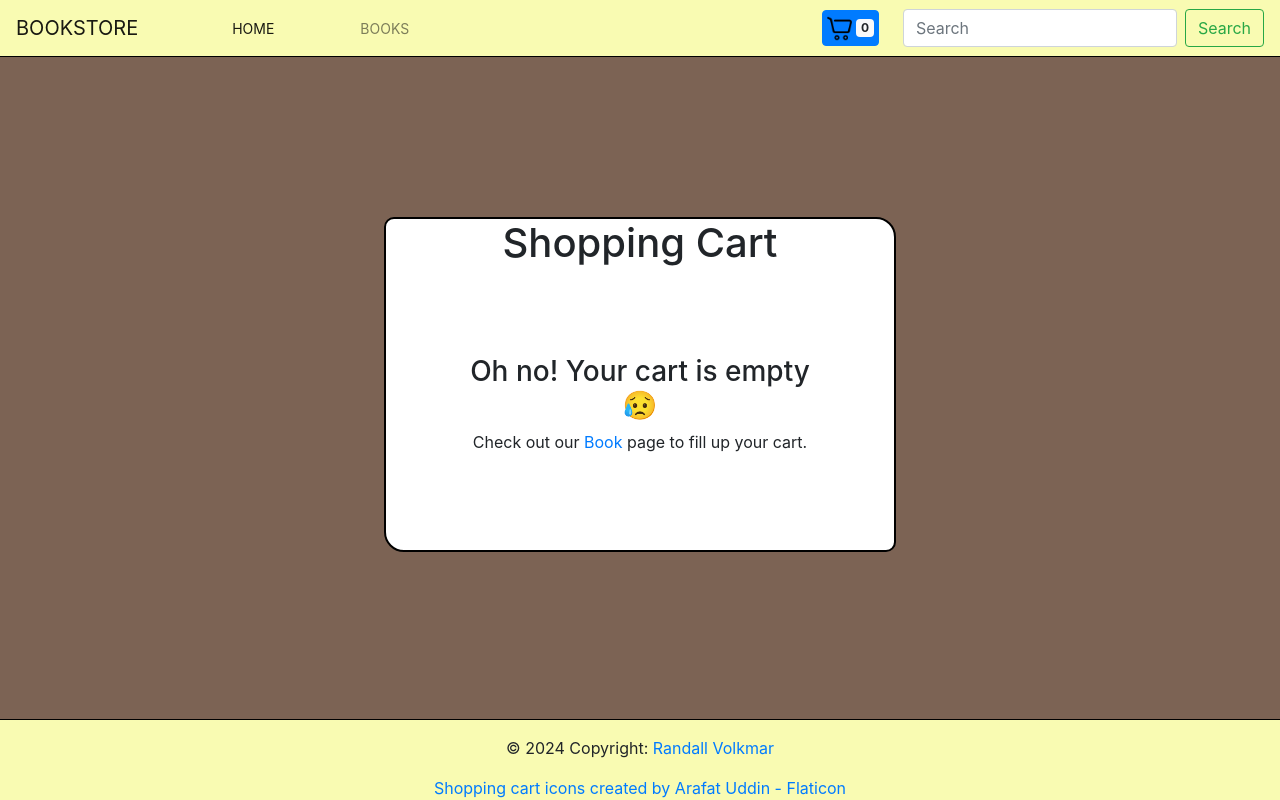
After one commit to Randall-V-OTC/bookstore_practice, a PHP site: page /shopping-cart.php in a window 1280 px wide. The commit adds this page. Run offline with PHP 8.4, Linux system fonts and the light colour scheme.

Commit message:
everything but removing individual books is working

```diff
--- a/css/styles.css
+++ b/css/styles.css
@@ -1,5 +1,6 @@
+@import url('https://fonts.googleapis.com/css?family=Work+Sans:400,600');
 body {
-    background-color: darksalmon;
+    background-color: #7C6354 !important;
 }
 
 .login-form {
@@ -18,10 +19,9 @@ body {
 
 .bookContainer {
     display: grid;
-    grid-template-columns: repeat(3, 1fr);
+    grid-template-columns: repeat(4, 1fr);
     width: 75%;
-    margin: 5rem auto;
-    gap: 1rem; /* Adds spacing between each book component */
+    margin: 8rem auto;
 }
 
 .bookComponent {
@@ -34,6 +34,7 @@ body {
     border: 2px solid black;
     border-radius: 10px;
     background-color: white;
+    margin: auto; /* center the components as a whole in their parent */
 }
 
 .bookComponent img {
@@ -43,43 +44,208 @@ body {
     object-fit: cover;
     border: 1px solid black;
     margin: 0 auto;
-    border-radius: 7px 0px 0px 0px;
+    border-radius: 6px 0px 0px 0px;
 }
 
 .bookDivRight {
     grid-area: details;
     display: flex;
     flex-direction: column;
+    background: #F8FCDA;
+    border-radius: 0px 7px 0px 0px;
 }
 
 .bookDivBottom {
     grid-area: button;
     display: flex;
+    padding: 0.5rem;
     justify-content: center;
-    margin-top: 1rem;
+    background-color: #E3E9C2;
+    border-radius: 0px 0px 7px 7px;
+}
+
+.bookAddToCart form {
+    display: flex;
+    justify-content: center;
+    display: flex;
+    justify-content: center;
+    align-items: center;
 }
 
 .bookTitle, .bookAuthor, .bookPrice {
     text-align: center;
     padding: 0.5rem;
     height: 61px;
+    display: flex;
+    justify-content: center;
+    align-items: center;
+    border-bottom: 1px solid black;
+}
+
+.bookTitle:hover, .bookAuthor:hover, .bookPrice:hover, .bookDivBottom:hover, .bookComponent img:hover {
+    opacity: 0.9;
 }
 
 .bookTitle {
-    background-color: aqua;
+    border-bottom: 1px solid black;
     border-radius: 0px 7px 0px 0px;
 }
 
 .bookAuthor {
-    background-color: brown;
+
 }
 
 .bookPrice {
-    background-color: purple;
     border-bottom: 1px solid black;
 }
 
-.bookAddToCart form {
+footer {
+    background-color: #F9FBB2;
+    border-top: 1px solid black;
+}
+
+/* --------------------------------------------------------------------------------------------------------------
+    Navbar CSS thanks Kevin credit from https://www.mockplus.com/blog/post/bootstrap-navbar-template
+
+    Modified by myself for use on my project
+*/
+
+.navContainer {
+	width: 100%;
+    margin-left: 0;
+	margin: 0 auto;
+}
+
+.header {
+    background-color: #F9FBB2;
+    border-bottom: 1px solid black;
+}
+
+.header::after {
+    content: '';
+    display: table;
+    clear: both;
+}
+
+.logo {
+    float: left;
+    margin-left: 2.5rem;
+    padding: 10px 0;
+}
+
+/* nav {
+    float: left;
+} */
+
+nav ul {
+    margin: 0;
+    padding: 0;
+    list-style: none;
+}
+
+nav li {
+    display: inline-block;
+    margin-left: 70px;
+    position: relative;
+}
+
+nav a {
+    color: black;
+    text-decoration: none;
+    text-transform: uppercase;
+    font-size: 14px;
+}
+
+nav a:hover {
+    color: #000;
+}
+
+nav a::before {
+    content: '';
+    display: block;
+    height: 7px;
+    background-color: #7C6354;
+    position: absolute;
+    top: 0;
+    width: 0%;
+    transition: all ease-in-out 550ms;
+}
+
+nav a:hover::before {
+    width: 100%;
+}
+
+.cartIcon {
+    width: 25px;
+    height: 25px;
+}
+
+/* -------------------------------------------------- END NAVBAR -------------------------------------------------- */
+
+/* -------------------------------------------- BEGIN CART -------------------------------------------- */
+
+.cartContainer {
+    background-color: black;
+    display: grid;
+    background-color: white;
+    width: 40%;
+    margin: 10rem auto;
+    border: 2px solid black;
+    border-radius: 10px 20px 10px 20px;
+}
+
+.cartContents {
+    display: column;
+}
+
+.cartBookContainer {
+    display: grid;
+    grid-template-areas:
+        "cartimg cartdetails";
+    /* use this two define each column width,
+    left is 128 and right is adjustible to its content */
+    grid-template-columns: 128px auto;
+    width: 60%;
+    margin: 1rem auto 0 auto;
+    border: 2px solid black;
+}
+
+.cartBookDivLeft {
+    grid-area: cartimg;
     display: flex;
-    justify-content: center;
+    flex-direction: column;
+    width: 128px;
+    height: 183px;
 }
+
+.cartBookDivLeft img {
+    width: 128px;
+    height: 183px;
+    border: 1px solid black;
+}
+
+.cartBookDivRight {
+    grid-area: cartdetails;
+    display: flex;
+    flex-direction: column;
+    text-align: left;
+}
+
+.cartDivRightBottom {
+    margin: auto 10px 5px auto;
+}
+
+.cartTotalBottom {
+    border-width: 0px 1px 1px 1px;
+    border-style: solid;
+    border-color: black;
+    width: 60%;
+    margin: 0 auto 2.5rem auto;
+    padding: 1rem 0 3rem 0;
+}
+
+.cartEmptyDiv {
+    padding: 5rem;
+}
+
+/* -------------------------------------------- END CART -------------------------------------------- */
--- a/model/book_db.php
+++ b/model/book_db.php
@@ -1,4 +1,6 @@
 <?php
+
+    $cart = isset($_COOKIE['cart']) ? json_decode($_COOKIE['cart'], true) : [];
 
     //include "functions/book.php";
 
@@ -45,3 +47,68 @@
         return $initQuery->fetchAll(PDO::FETCH_ASSOC);
 
     }
+
+    function getBook($id) {
+        // globalize (is that a word?) the neccessary variables
+        global $dsn, $user, $pass;
+
+        // try to create a PDO object to use to access the database else log the error
+        try {
+            $db = new PDO($dsn, $user, $pass);
+        }
+        catch (PDOException $ex) {
+            echo("<script>console.log('PDOException in book_db.php: getBooks() -> $ex->getMessage.');</script>");
+        }
+
+        // prepare a query
+        $initQuery = $db->prepare("SELECT * FROM book WHERE book.bookId = $id");
+
+        // execute the query
+        $initQuery->execute();
+
+        // fetch the results
+        return $initQuery->fetch(PDO::FETCH_ASSOC);
+    }
+
+    function clearCart() {
+        $_SESSION['cart'] = '';
+        unset($_SESSION['cart']);
+        setcookie('cart', '', time() - 3600, '/');
+    }
+
+    function removeBookFromCart($bookId, $quantity) {
+        global $cart;
+        if (isset($_SESSION['cart']) !== '') {
+            $_SESSION['cart'][$bookId] == 0;
+        }
+    }
+
+    // sets the specified bookId's quantity in the cart
+    // so if if you use (1, 2) is will set the book with id = 1 to quantity = 2
+    function setBookToQuantity($bookId, $quantity) {
+        if ($_SESSION['cart'] !== '') {
+            $_SESSION['cart'][$bookId] = $quantity;
+        }
+    }
+
+    // a function to add a book to the cart using the specified quantity, which is defaulted to one if not specified
+    function addToCart($bookId, $quantity = 1) {
+
+        // grab the cart variable for use in this function
+        global $cart;
+
+        // if the book already exists in the cart, update the quantity of said book
+        // otherwise if the book doesn't exist, add it to the cart
+        $cart[$bookId] = isset($cart[$bookId]) ? $cart[$bookId] + $quantity : $quantity;
+
+        if ($bookId !== '') {
+            if (isset($_SESSION['cart'][$bookId])) {
+                $_SESSION['cart'][$bookId] += $quantity; // add the specified quantity
+            } else {
+                $_SESSION['cart'][$bookId] = $quantity;
+            }
+        }
+
+        setcookie('cart', json_encode($cart), time() + 3600, '/');
+
+    }
--- /dev/null
+++ b/shopping-cart.php
@@ -0,0 +1,20 @@
+<?php
+    session_start();
+    include "model/book_db.php";
+?>
+<!DOCTYPE html>
+<html lang="en">
+    <head>
+        <meta charset="UTF-8">
+        <meta name="viewport" content="width=device-width, initial-scale=1.0">
+        <title>Bookstore - Cart</title>
+        <link rel="stylesheet" href="https://cdn.jsdelivr.net/npm/bootstrap@4.0.0/dist/css/bootstrap.min.css" integrity="sha384-Gn5384xqQ1aoWXA+058RXPxPg6fy4IWvTNh0E263XmFcJlSAwiGgFAW/dAiS6JXm" crossorigin="anonymous">
+        <script src="https://cdn.jsdelivr.net/npm/bootstrap@4.0.0/dist/js/bootstrap.min.js" integrity="sha384-JZR6Spejh4U02d8jOt6vLEHfe/JQGiRRSQQxSfFWpi1MquVdAyjUar5+76PVCmYl" crossorigin="anonymous"></script>
+        <link rel="stylesheet" href="css/styles.css">
+    </head>
+    <?php include "view/includes/navbar.php" ?>
+    <body class="min-vh-100">
+        <?php include "view/viewcart.php" ?>
+    </body>
+    <?php include "view/includes/footer.php"; ?>
+</html>
--- a/view/bookview.php
+++ b/view/bookview.php
@@ -1,7 +1,8 @@
 <?php
 
     // include "../model/user_db.php";
-    include "../model/book_db.php";
+    //include "../model/book_db.php";
+    //include "model" . DIRECTORY_SEPARATOR . "book_db.php";
 
     $books = getBooks();
 
@@ -21,7 +22,8 @@
             $bookAuthor = $book['bookAuthor'];
             $bookPrice = $book['bookPrice'];
             $bookId = $book['bookId'];
-            include "../components/book.php";
+            // include "../components/book.php";
+            include "components" . DIRECTORY_SEPARATOR . "book.php";
         }
     ?>
 </div>
--- /dev/null
+++ b/view/includes/footer.php
@@ -0,0 +1,9 @@
+<footer class="text-center text-lg-start fixed-bottom">
+  <!-- Copyright -->
+  <div class="foot text-center p-3">
+    © 2024 Copyright:
+    <a class="text-body" href="#">Randall Volkmar</a>
+  </div>
+  <a href="https://www.flaticon.com/free-icons/shopping-cart" title="shopping cart icons">Shopping cart icons created by Arafat Uddin - Flaticon</a>
+  <!-- Copyright -->
+</footer>
--- /dev/null
+++ b/view/includes/navbar.php
@@ -0,0 +1,29 @@
+<?php
+
+?>
+
+<nav class="navbar navbar-expand-lg navbar-light header">
+  <div class="navbar-brand text-uppercase">Bookstore</div>
+  <button class="navbar-toggler" type="button" data-toggle="collapse" data-target="#navbarSupportedContent" aria-controls="navbarSupportedContent" aria-expanded="false" aria-label="Toggle navigation">
+    <span class="navbar-toggler-icon"></span>
+  </button>
+
+  <div class="collapse navbar-collapse" id="navbarSupportedContent">
+    <ul class="navbar-nav mr-auto">
+      <li class="nav-item active">
+        <a class="nav-link" href="#">Home <span class="sr-only">(current)</span></a>
+      </li>
+      <li class="nav-item">
+        <a class="nav-link" href="/bookstore_practice/books.php">Books</a>
+      </li>
+    </ul>
+    <button type="button" class="btn btn-primary mr-4 p-1" title="Shopping Cart" onclick="window.location.href='/bookstore_practice/shopping-cart.php'">
+        <img class="cartIcon" src="model/images/cart.png"> <span class="badge badge-light">0</span>
+    <span class="sr-only">items in cart</span>
+    </button>
+    <form class="form-inline my-2 my-lg-0">
+      <input class="form-control mr-sm-2" type="search" placeholder="Search" aria-label="Search">
+      <button class="btn btn-outline-success my-2 my-sm-0" type="submit">Search</button>
+    </form>
+  </div>
+</nav>
--- a/view/viewcart.php
+++ b/view/viewcart.php
@@ -0,0 +1,97 @@
+<?php
+    $cartTotal = 0;
+    $cartTotalQuantity = 0;
+
+    // clears the cart if the clear cart button is clicked
+    if (isset($_POST['clearCartButton'])) {
+        clearCart();
+    }
+
+    if (isset($_POST['removeAllBooksFromCart'])) {
+        removeBookFromCart($_POST['bookIdRemove']);
+    }
+?>
+<div class="cartContainer">
+
+    <div class="cartTitle text-center">
+        <h1>Shopping Cart</h1>
+    </div>
+    <div class="cartContents">
+        <?php
+
+        if (isset($_SESSION['cart']) !== '') {
+
+            $books = isset($_SESSION['cart']) ? $_SESSION['cart'] : [];
+
+            foreach($books as $bookId => $quantity) {
+                // debugging
+                $book = getBook($bookId);
+                $total = $book['bookPrice'] * $quantity;
+                $cartTotal += $total;
+                $cartTotalQuantity += $quantity;
+                //print_r($book);
+                echo("
+                    <div class='cartBookContainer'>
+                        <div class='cartBookDivLeft'>
+                            <div class='cartBookImg'>
+                                <img src='model/$book[bookImgURL]' alt='Book Image' title='$book[bookName]'>
+                            </div>
+                        </div>
+
+                        <div class='cartBookDivRight'>
+                            <div class='cartBookTitle'>Title: $book[bookName]</div>
+                            <div class='cartBookPrice'>Price: $book[bookPrice]</div>
+                            <div class='cartBookQuantity'>Quantity: $quantity</div>
+                ");
+
+                if ($quantity == 1) {
+                    echo("
+                        <div class='cartDivRightBottom'>
+                            <div class='cartBookPriceTotal'>Total: $" . number_format($total, 2) . "</div>
+                            <div class='cartRemoveBook'><button class='removeBookFromCart btn btn-secondary'>Remove Book</button></div>
+                        </div>
+                    ");
+                } else {
+                    echo("
+                        <div class='cartDivRightBottom'>
+                            <div class='cartBookPriceTotal'>Total: $" . number_format($total, 2) . "</div>
+                            <div class='cartRemoveBook' id='cartRemoveBook' name='cartRemoveBook'>
+                                <button class='removeBookFromCart btn btn-secondary'>Remove Books</button></div>
+                                <input type='hidden' id='bookIdRemove' name='bookIdRemove' value='$bookId'>
+                            </form>
+                        </div>
+                    ");
+                }
+                echo("
+                        </div>
+                    </div>
+                ");
+            }
+        }
+        if (empty($_SESSION['cart'])) {
+            echo("
+                <div class='cartEmptyDiv text-center'>
+                    <h3>Oh no! Your cart is empty &#128549;</h3>
+                    <p>Check out our <a href='books.php' title='Books'>Book</a> page to fill up your cart.</p>
+                </div>
+            ");
+         } else {
+            echo("
+            <div class='cartTotalBottom text-center'>
+                <h3>Cart Total</h3>
+                <div class='cartTotalNumbers'>
+                    <div>Quantity: " . $cartTotalQuantity . "</div>
+                    <div>Total Price: $ " . number_format($cartTotal, 2) . "</div>
+                </div>
+            </div>
+            <div class='clearCart text-center'>
+                <form method='post' action=''>
+                    <button id='clearCartButton' name='clearCartButton' class='btn btn-primary mb-3'>Clear Cart</button>
+                </form>
+            </div>
+            ");
+        }
+        ?>
+    </div>
+
+</div>
```
Also changed, not shown: books.php (added, +61 -0 lines), components/book.php (+9 -5 lines), model/images/books/ISurvivedTheTitanic.jpg (added), model/images/cart.png (added), model/images/cart2.png (added).
